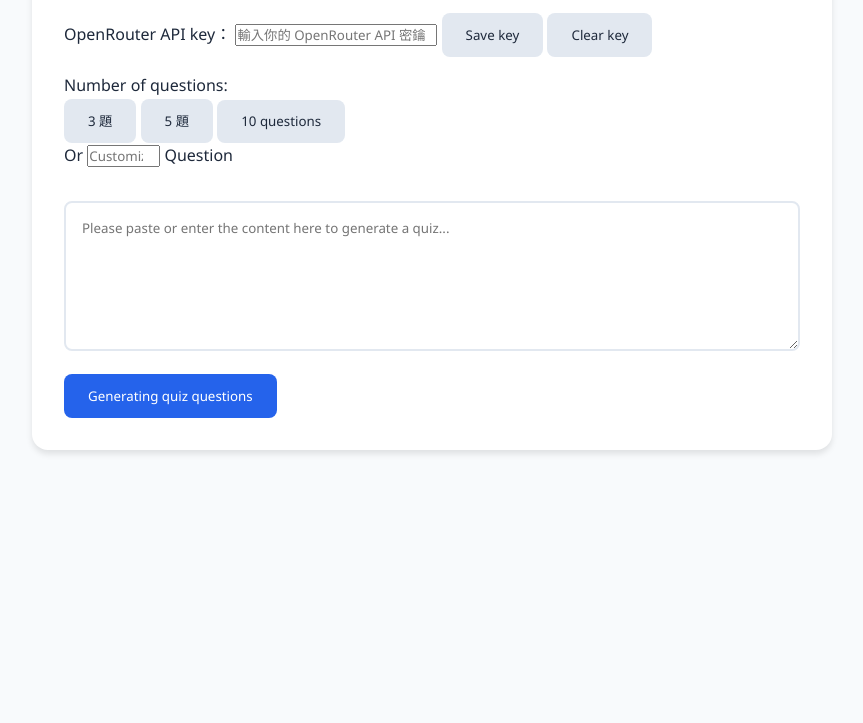
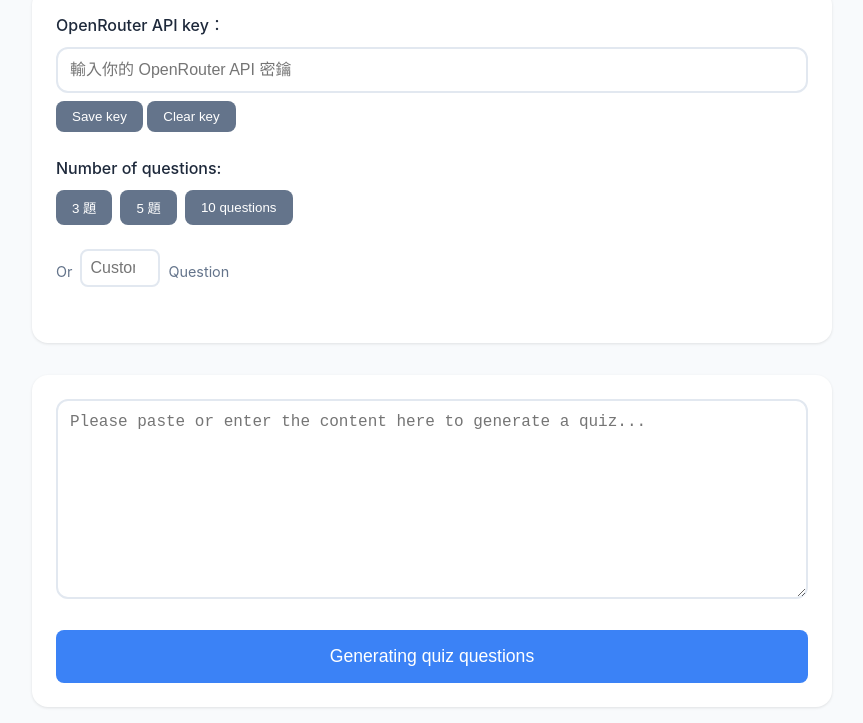
Before and after one commit to JoshuaLam21/ai_quiz, a plain HTML site: page index.html in a window 1280 px wide. Shown: the part 193-916 px from the top of the page, without its empty margins (208-1071 px from the left). Before the commit the page ends 800 px from the top, so only its background shows below. Drawn offline with Linux system fonts and the light colour scheme.

Commit message:
Update styles.css

```diff
--- a/styles.css
+++ b/styles.css
@@ -1,6 +1,6 @@
 :root {
-    --primary-color: #2563eb;
-    --secondary-color: #3b82f6;
+    --primary-color: #3b82f6;
+    --secondary-color: #64748b;
     --background-color: #f8fafc;
     --text-color: #1e293b;
 }
@@ -9,157 +9,186 @@
     box-sizing: border-box;
     margin: 0;
     padding: 0;
-    font-family: 'Segoe UI', system-ui;
 }
 
 body {
-    background: var(--background-color);
+    font-family: -apple-system, BlinkMacSystemFont, 'Segoe UI', Roboto, sans-serif;
+    line-height: 1.6;
     color: var(--text-color);
-    line-height: 1.6;
-    padding: 2rem;
+    background-color: var(--background-color);
+    padding: 1rem;
 }
 
 .container {
     max-width: 800px;
     margin: 0 auto;
-    background: white;
-    padding: 2rem;
-    border-radius: 1rem;
-    box-shadow: 0 4px 6px rgba(0,0,0,0.1);
 }
 
-.upload-section {
+header {
     text-align: center;
+    margin-bottom: 2rem;
+    padding: 1rem;
+    background: white;
+    border-radius: 1rem;
+    box-shadow: 0 1px 3px rgba(0,0,0,0.1);
 }
 
-h1 {
-    margin-bottom: 1.5rem;
-    color: var(--primary-color);
+.config-section {
+    background: white;
+    padding: 1.5rem;
+    border-radius: 1rem;
+    box-shadow: 0 1px 3px rgba(0,0,0,0.1);
+    margin-bottom: 2rem;
 }
 
 .config-group {
-    margin: 1rem 0;
+    margin-bottom: 1.5rem;
 }
 
-select {
-    padding: 0.5rem;
-    border: 2px solid #e2e8f0;
-    border-radius: 0.5rem;
-    margin-left: 0.5rem;
+label {
+    display: block;
+    margin-bottom: 0.5rem;
+    font-weight: 500;
 }
 
-.file-upload {
-    margin: 1.5rem 0;
-}
-
-#file-input {
-    display: none;
-}
-
-#file-name {
-    margin-left: 1rem;
-    color: #64748b;
-}
-
+input[type="password"],
+input[type="number"],
 textarea {
     width: 100%;
-    height: 150px;
-    padding: 1rem;
+    padding: 0.75rem;
     border: 2px solid #e2e8f0;
-    border-radius: 0.5rem;
-    resize: vertical;
-    margin: 1rem 0;
+    border-radius: 0.75rem;
+    font-size: 1rem;
+    margin-bottom: 0.5rem;
 }
 
 .btn {
-    padding: 0.8rem 1.5rem;
+    padding: 0.5rem 1rem;
     border: none;
     border-radius: 0.5rem;
     cursor: pointer;
-    transition: transform 0.1s;
+    transition: all 0.2s;
+    font-weight: 500;
 }
 
-.btn:active {
-    transform: scale(0.98);
-}
-
-.primary {
+.btn.primary {
     background: var(--primary-color);
     color: white;
 }
 
-.secondary {
-    background: #e2e8f0;
-    color: var(--text-color);
+.btn.secondary {
+    background: var(--secondary-color);
+    color: white;
 }
 
-.quiz-section {
-    display: none;
+.btn:hover {
+    opacity: 0.9;
 }
 
-.quiz-header {
-    display: flex;
-    justify-content: space-between;
-    margin-bottom: 2rem;
+#api-status {
+    margin-left: 0.5rem;
+    font-size: 0.9rem;
 }
 
-.question {
-    background: #f1f5f9;
+.main-content {
+    background: white;
     padding: 1.5rem;
-    border-radius: 0.5rem;
-    margin-bottom: 1rem;
+    border-radius: 1rem;
+    box-shadow: 0 1px 3px rgba(0,0,0,0.1);
 }
 
-.option {
-    padding: 1rem;
-    margin: 0.5rem 0;
-    border: 2px solid #cbd5e1;
-    border-radius: 0.5rem;
-    cursor: pointer;
-    transition: all 0.2s;
+textarea {
+    height: 200px;
+    resize: vertical;
 }
 
-.option:hover {
-    background: #e2e8f0;
+#generate-btn {
+    width: 100%;
+    margin-top: 1rem;
+    padding: 1rem;
+    font-size: 1.1rem;
 }
 
-.option.correct {
-    background: #dcfce7;
-    border-color: #22c55e;
-}
-
-.option.incorrect {
-    background: #fee2e2;
-    border-color: #ef4444;
-}
-
-.loading-overlay {
-    position: fixed;
-    top: 0;
-    left: 0;
-    right: 0;
-    bottom: 0;
-    background: rgba(255,255,255,0.9);
+.loading {
     display: flex;
-    flex-direction: column;
     align-items: center;
     justify-content: center;
+    gap: 0.5rem;
+    margin: 1rem 0;
+    padding: 1rem;
 }
 
 .spinner {
-    width: 40px;
-    height: 40px;
-    border: 4px solid #f3f3f3;
-    border-top: 4px solid var(--primary-color);
+    width: 24px;
+    height: 24px;
+    border: 3px solid #e2e8f0;
+    border-top-color: var(--primary-color);
     border-radius: 50%;
     animation: spin 1s linear infinite;
 }
 
 @keyframes spin {
-    0% { transform: rotate(0deg); }
-    100% { transform: rotate(360deg); }
+    to { transform: rotate(360deg); }
 }
 
 .hidden {
     display: none;
 }
+
+/* 新增樣式 */
+.question-count-container {
+    display: flex;
+    flex-direction: column;
+    gap: 1rem;
+    margin-top: 0.5rem;
+}
+
+.preset-buttons {
+    display: flex;
+    gap: 0.5rem;
+    flex-wrap: wrap;
+}
+
+.question-preset.active {
+    background: var(--primary-color);
+    color: white;
+}
+
+.custom-input {
+    display: flex;
+    align-items: center;
+    gap: 0.5rem;
+    margin-top: 0.5rem;
+}
+
+.or-text {
+    color: #64748b;
+    font-size: 0.9rem;
+}
+
+#question-count {
+    width: 80px;
+    padding: 0.5rem;
+    border: 2px solid #e2e8f0;
+    border-radius: 0.5rem;
+}
+
+.custom-label {
+    color: #64748b;
+    font-size: 0.9rem;
+}
+
+/* 測驗題樣式 */
+.quiz-item {
+    background: #f8fafc;
+    padding: 1.5rem;
+    margin: 1rem 0;
+    border-radius: 1rem;
+    border: 1px solid #e2e8f0;
+}
+
+.correct-answer {
+    color: #10b981;
+    font-weight: bold;
+    margin-top: 0.5rem;
+}
```
